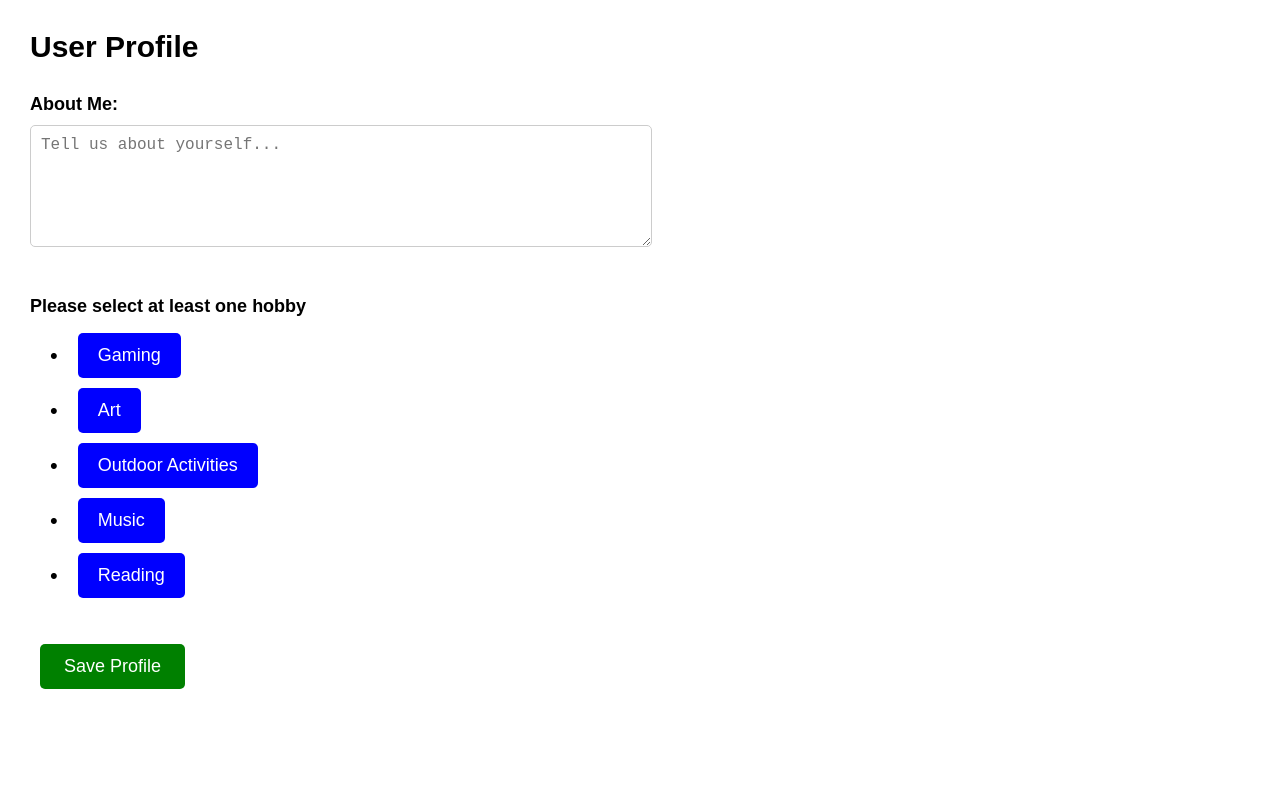
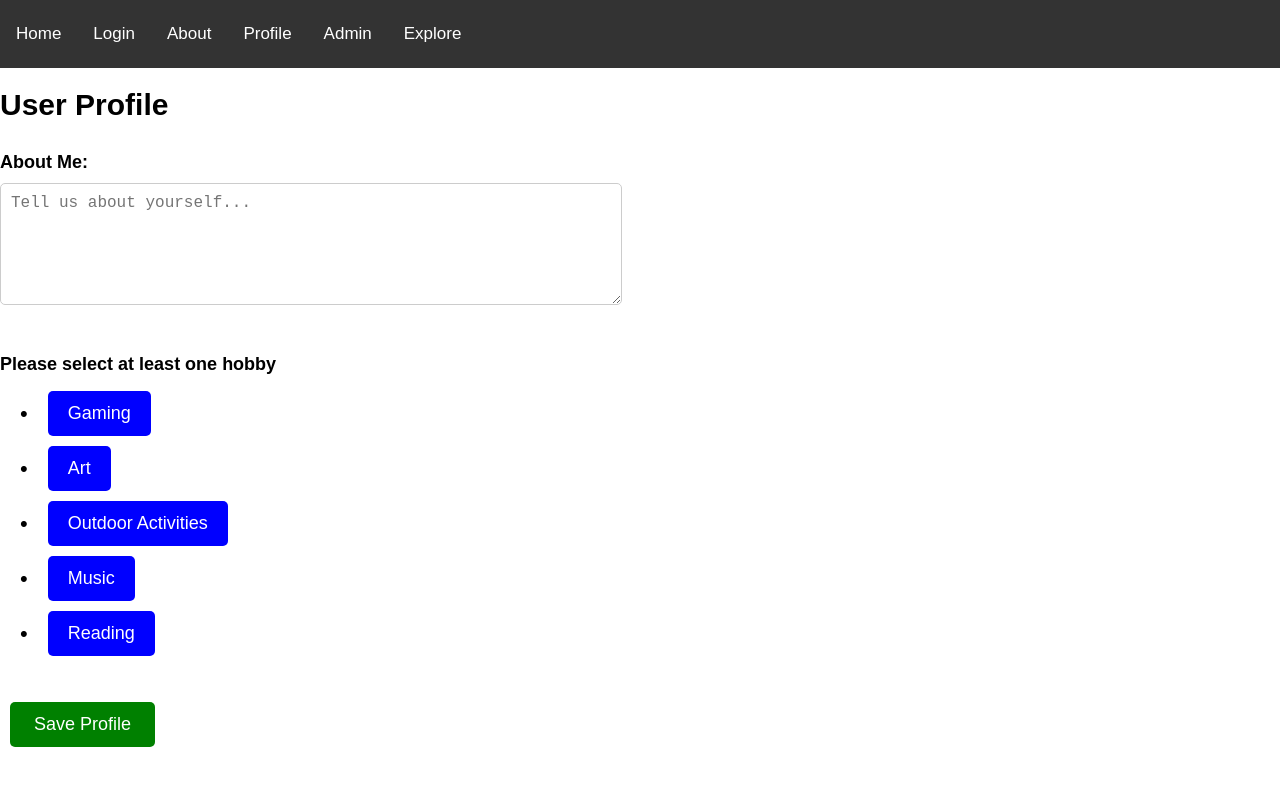
Before and after one commit to AnnaGary/DuoQue, a website: page Pages/profile.html in a window 1280 px wide. Drawn offline with Linux system fonts and the light colour scheme; no server answers; sample sign-in values are in the browser's storage; files whose address does not match are found by name.

Commit message:
jus matchin da vibes

```diff
--- a/Pages/profile.html
+++ b/Pages/profile.html
@@ -7,9 +7,31 @@
     <style>
         body {
             font-family: Arial, sans-serif;
-            margin: 30px;
+            margin: 0;
+            padding: 0;
+            background-color: 8672FF;
         }
+        .navbar {
+            background-color: #333;
+            overflow: hidden;
+            padding: 10px 0;
+        }
+        .navbar a {
+            float: left;
+            color: white;
+            text-align: center;
+            padding: 14px 16px;
+            text-decoration: none;
+            font-size: 17px;
+        }
+        .navbar a:hover {
+            background-color: #ddd;
+            color: black;
+        }
+        .container {
 
+            padding: 20px;
+        }
         h1 {
             font-size: 30px;
             font-weight: 900; /*Extra bold*/
@@ -143,6 +165,15 @@
 </head>
 <body>
 
+    <div class="navbar">
+        <a href="/">Home</a>
+        <a href="/login.html">Login</a>
+        <a href="/about">About</a>
+        <a href="/Profile">Profile</a>
+        <a href="/admin">Admin</a>
+        <a href="explore.html">Explore</a>
+    </div>
+
     <h1>User Profile</h1>
 
     <div class="bio-section">
```
